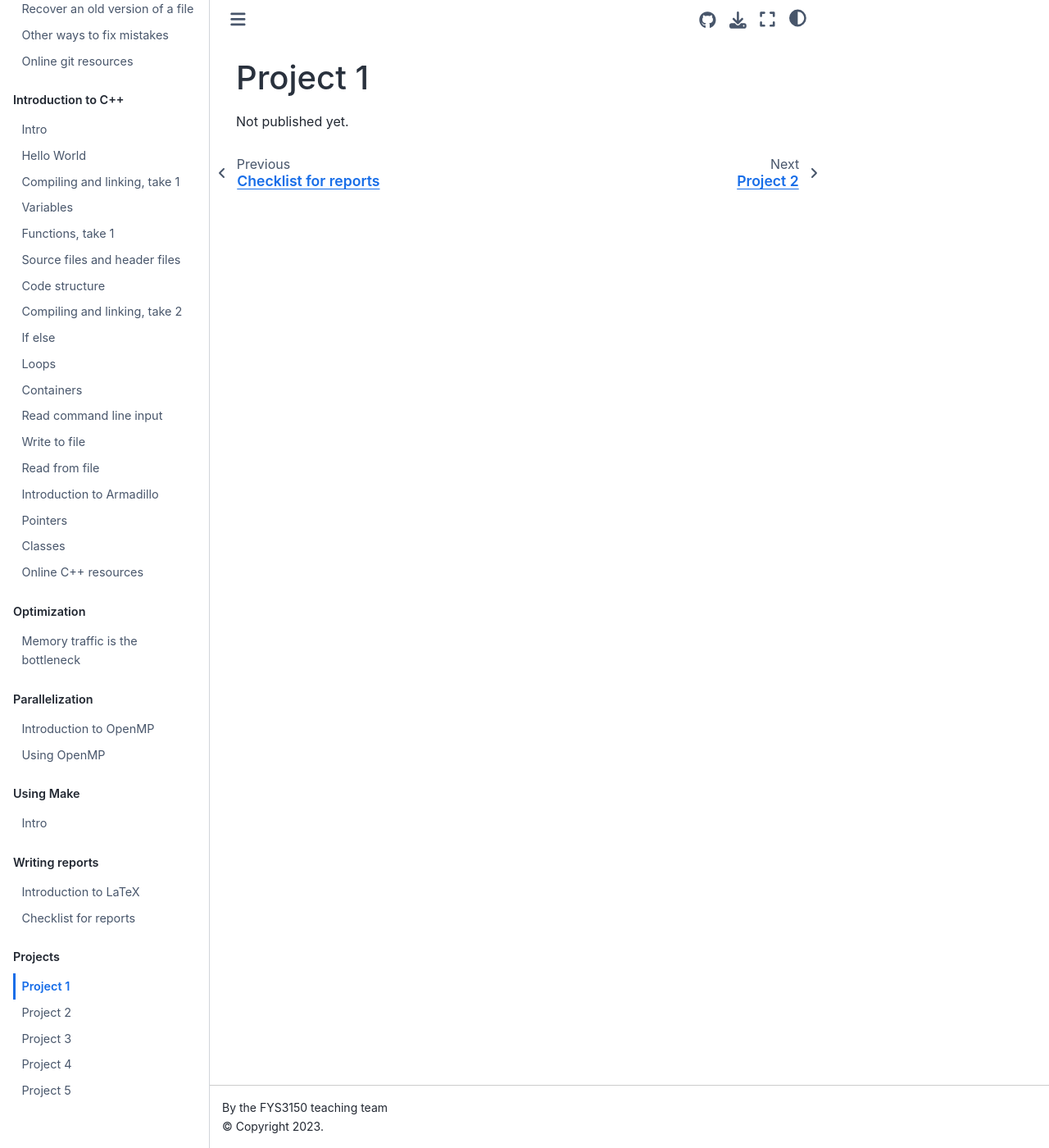
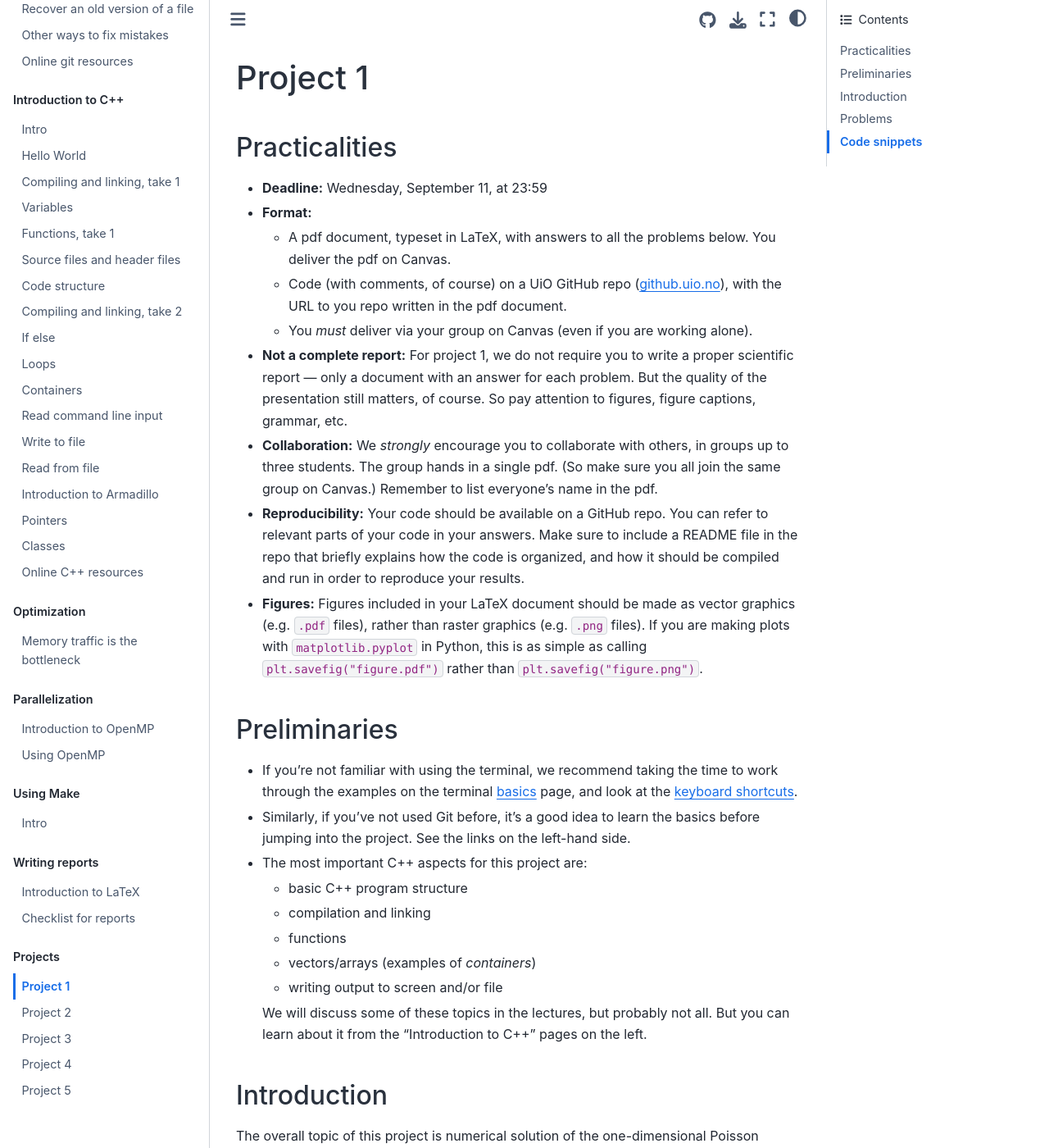
Before and after one commit to anderkve/FYS3150, a Jupyter Book: the page built from book/projects/project1.md, in a window 1280 px wide and 1400 px high. Shown: the whole window at 82% size. Built offline with Jupyter Book 1.0.4 settings and Sphinx 7.4.7 and the Sphinx Book theme 1.1.4, drawn with Linux system fonts in a browser that asks for light colours; some of the changed text lies outside the part shown.

Commit message:
Published project 1.

````diff
--- a/book/projects/project1.md
+++ b/book/projects/project1.md
@@ -1,13 +1,9 @@
 # Project 1
-
-Not published yet.
-
-<!--
 
 
 ## Practicalities
 
-- **Deadline:** Tuesday, September 12, at 23:59
+- **Deadline:** Wednesday, September 11, at 23:59
 
 - **Format:**
   - A pdf document, typeset in LaTeX, with answers to all the problems below. You deliver the pdf on Canvas.
@@ -16,7 +12,7 @@ Not published yet.
 
 - **Not a complete report:** For project 1, we do not require you to write a proper scientific report --- only a document with an answer for each problem. But the quality of the presentation still matters, of course. So pay attention to figures, figure captions, grammar, etc.
 
-- **Collaboration:** We *strongly* encourage you to collaborate with others, in groups up to four students. The group hands in a single pdf. (So make sure you all join the same group on Canvas.) Remember to list everyone's name in the pdf.
+- **Collaboration:** We *strongly* encourage you to collaborate with others, in groups up to three students. The group hands in a single pdf. (So make sure you all join the same group on Canvas.) Remember to list everyone's name in the pdf.
 
 - **Reproducibility:** Your code should be available on a GitHub repo. You can refer to relevant parts of your code in your answers. Make sure to include a README file in the repo that briefly explains how the code is organized, and how it should be compiled and run in order to reproduce your results.
 
@@ -179,7 +175,6 @@ For values of $n_{\text{steps}}$ up to $n_{\text{steps}} = 10^6$, run timing tes
 used by the general algorithm and the special algorithm. (*Remember:* reliable timing results require repeated runs for each choice of $n_{\text{steps}}$.)
 Make a table or plot to present your timing results, and comment briefly on the results.
 
- -->
 
 
 <!--
@@ -194,8 +189,6 @@ What do you expect would happen if you attempted to run code for the case $n = 1
 
 -->
 
-
-<!--
 
 ----
 
@@ -258,5 +251,3 @@ int main ()
   // ...
 }
 ```
-
--->
````
Also changed, not shown: book/projects/project2.md (+2 -2 lines), book/projects/project3.md (+2 -2 lines), book/projects/project4.md (+2 -2 lines), book/projects/project5.md (+2 -2 lines).
